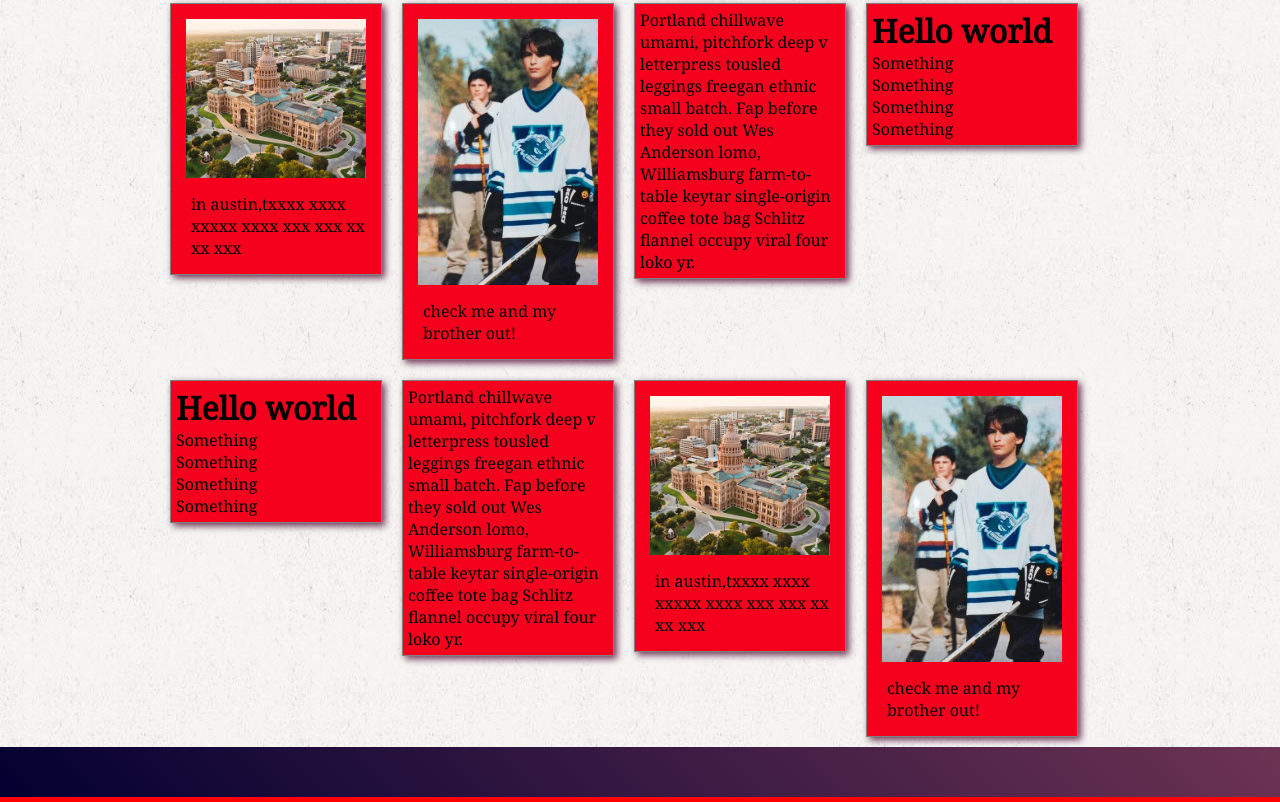
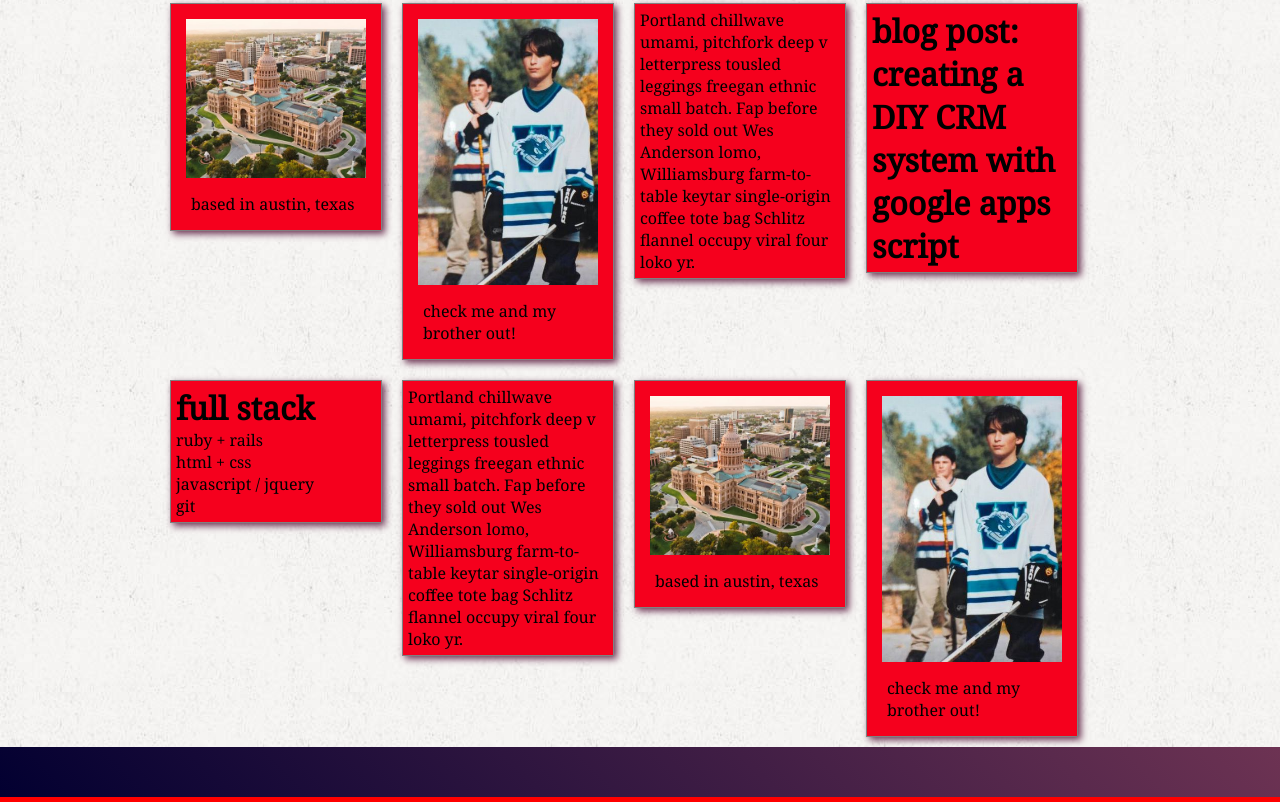
Before and after one commit to a17levine/a17levine.github.io-archive, a plain HTML site: page index.html in a window 1280 px wide. Shown: the part 132-934 px from the top of the page. Drawn offline with Linux system fonts and the light colour scheme; a web font is replaced by a local one.

Commit message:
improved my copy

```diff
--- a/index.html
+++ b/index.html
@@ -27,7 +27,7 @@
 					<img src="images/austin.jpg">
 					</article>
 					<article>
-						<p>in austin,txxxx xxxx xxxxx xxxx xxx xxx xx xx xxx</p>
+						<p>based in austin, texas</p>
 					</article>
 				</div>
 				<div class="grid3 card">
@@ -42,18 +42,14 @@
 					<p>Portland chillwave umami, pitchfork deep v letterpress tousled leggings freegan ethnic small batch. Fap before they sold out Wes Anderson lomo, Williamsburg farm-to-table keytar single-origin coffee tote bag Schlitz flannel occupy viral four loko yr.</p>
 				</div>
 				<div class="grid3 card">
-					<h1>Hello world</h1>
-					<p>Something</p>
-					<p>Something</p>
-					<p>Something</p>
-					<p>Something</p>
+					<h1>blog post: creating a DIY CRM system with google apps script</h1>
 				</div>
 				<div class="grid3 card" style="clear:both; display:inline-block;">
-					<h1>Hello world</h1>
-					<p>Something</p>
-					<p>Something</p>
-					<p>Something</p>
-					<p>Something</p>
+					<h1>full stack</h1>
+					<p>ruby + rails</p>
+					<p>html + css</p>
+					<p>javascript / jquery</p>
+					<p>git</p>
 				</div>
 				<div class="grid3 card">
 					<p>Portland chillwave umami, pitchfork deep v letterpress tousled leggings freegan ethnic small batch. Fap before they sold out Wes Anderson lomo, Williamsburg farm-to-table keytar single-origin coffee tote bag Schlitz flannel occupy viral four loko yr.</p>
@@ -63,7 +59,7 @@
 					<img src="images/austin.jpg">
 					</article>
 					<article>
-						<p>in austin,txxxx xxxx xxxxx xxxx xxx xxx xx xx xxx</p>
+						<p>based in austin, texas</p>
 					</article>
 				</div>
 				<div class="grid3 card">
```
